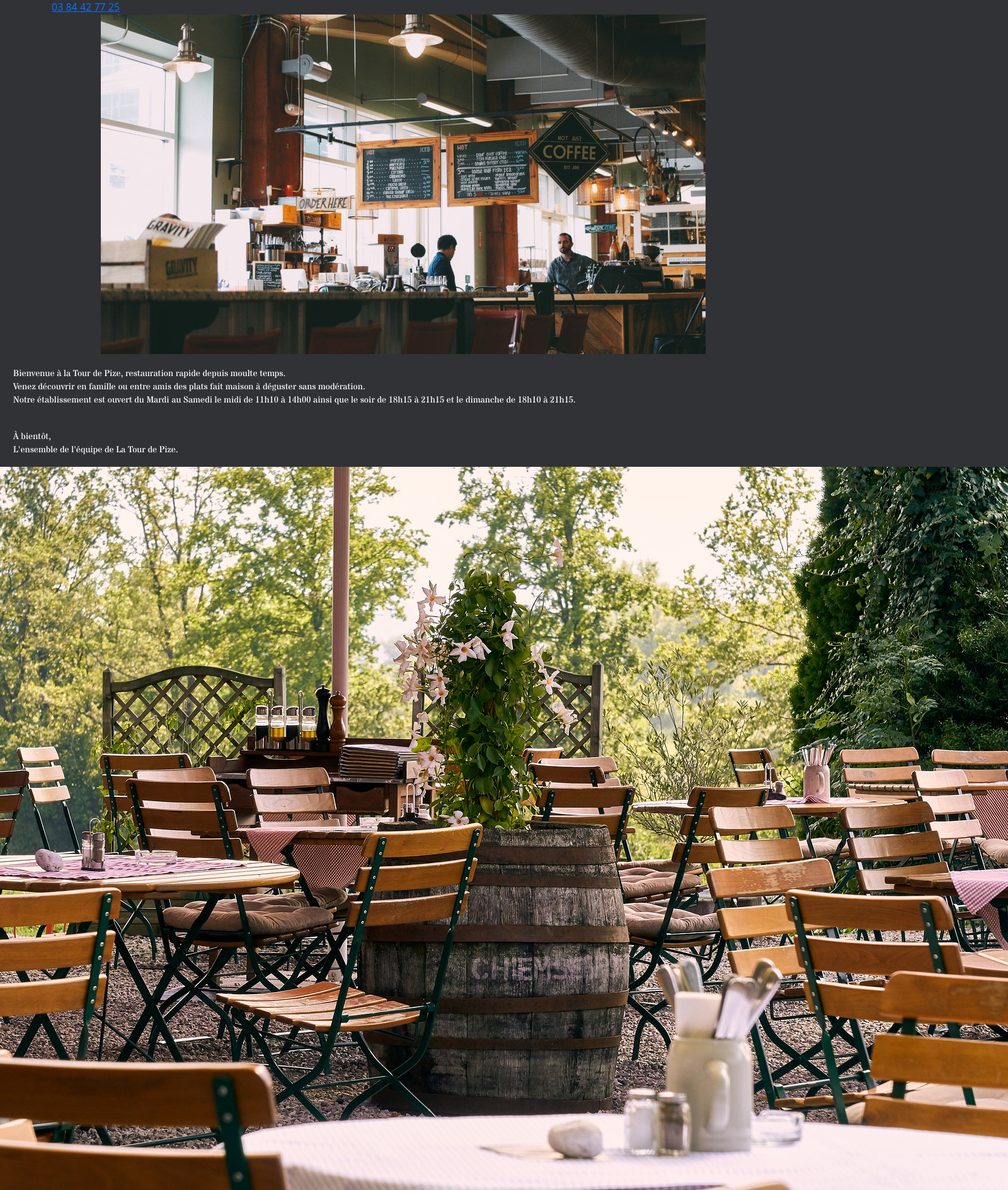
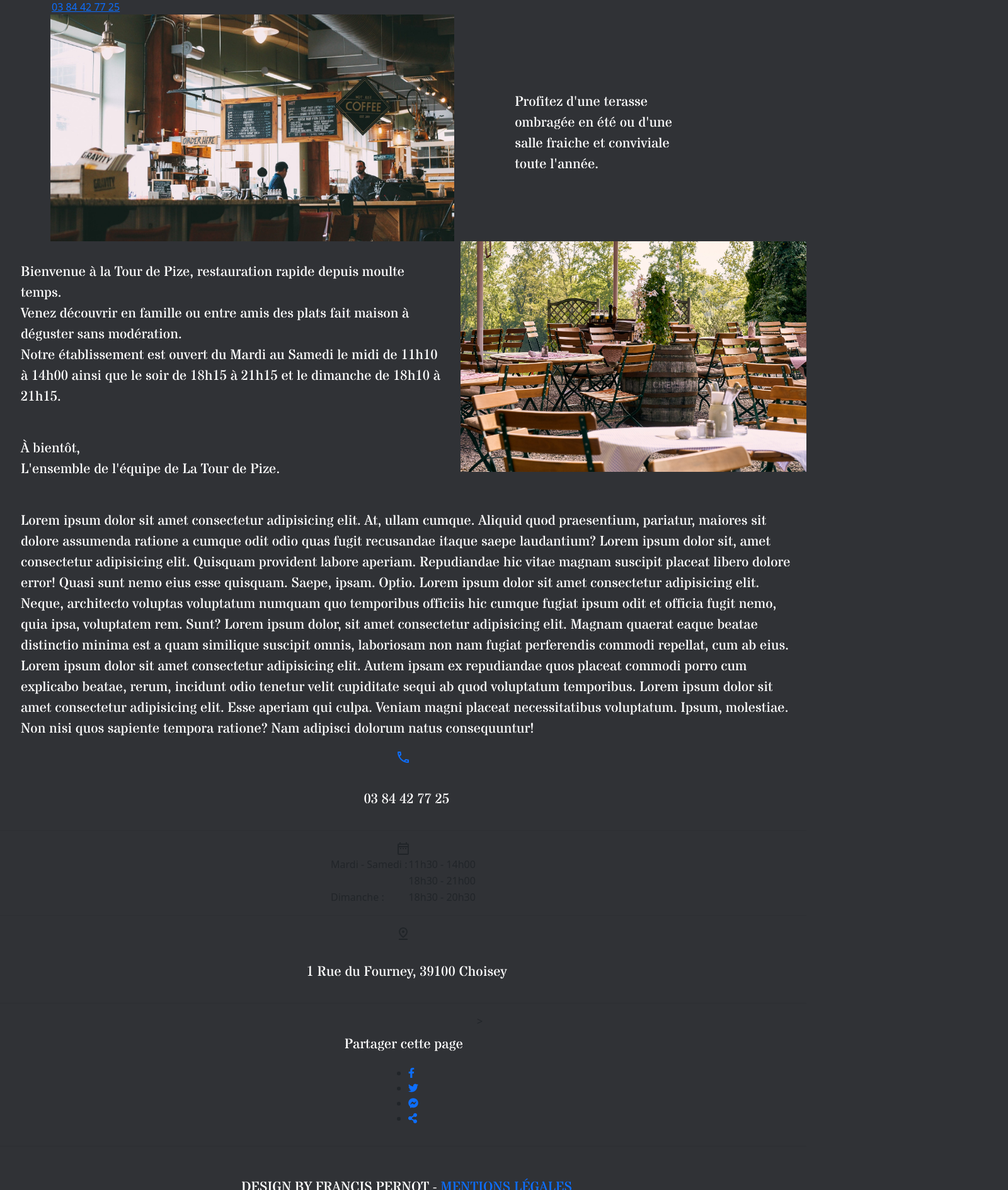
Before and after one commit to Plumtree3D/integration-fastfood, a plain HTML site: page index.html in a window 1280 px wide. Shown: the part 511-2400 px from the top of the page at 63% size, 1600 px wide, since content can reach past the window. Drawn offline with nearby package versions, Linux system fonts and the light colour scheme.

Commit message:
début css dsk

```diff
--- a/css/desktop.css
+++ b/css/desktop.css
@@ -7,7 +7,9 @@
   src: local('Sedan Regular'), url('../fonts/sedan/Sedan-Regular.woff') format('woff');
   }
 
-
+.imgmbl {
+  display: none;
+}
 
 body {
     background-color: #303236;
@@ -15,7 +17,7 @@ body {
 
 p {
     padding: 1.5em 1em 0em 1.5em;
-    font-size: 14px;
+    font-size: 22px;
     color: white;
     font-family: 'Stardos Stencil';
   }
@@ -23,3 +25,20 @@ p {
   #logo {
       display: none;
   }
+
+.cafe {
+  max-height: 360px ;
+  object-fit: contain;
+}
+.com {
+  position: relative;
+  width: 25%;
+  transform: translateY(25%) translateX(-30%)
+}
+.terasse {
+  max-height: 366px;
+}
+
+.box {
+  display: flex;
+}
--- a/css/mobile.css
+++ b/css/mobile.css
@@ -10,6 +10,7 @@
 
 
 @import url('https://fonts.googleapis.com/css2?family=Stardos+Stencil&display=swap');
+@import url('https://fonts.googleapis.com/css2?family=Teko&display=swap');
 
 @font-face {
   font-family: 'Sedan Regular';
@@ -70,6 +71,8 @@ p {
   color: white;
   text-decoration: none;
   font-family: 'Sedan Regular';
+  margin-left: -35%;
+
 
 }
 
@@ -89,7 +92,6 @@ table {
 
 hr {
   border: none;
-  height: 5px;
   background-color: #FF391F;
   width: 60%;margin-left: auto;margin-right: auto;
   opacity: 100%;
@@ -105,24 +107,61 @@ li {
   float: left;
 }
 
+footer p {
+font-size: 16px ;
+}
+
 li a {
   display: block;
-  color: white;
   text-align: center;
-  text-decoration: none;
-  padding: 16px;
+  padding-left: 22px;
+  padding-right: 22px;
+  padding: 0px 22px 16px 22px;
   font-size: 30px;
 }
-a.hover {
+
+a {
+  color: white;
+  text-decoration: none;
+}
+
+a:active {
+  color: #FF391F
+}
+
+#f:active{
+  color:#4267B2;
+}
+#t:active{
+  color:#1DA1F2;
+}
+#m:active{
+  color:#006AFF;
+}
+#s:active{
+  color: limegreen;
+}
+span {
+  transform: scale(2);
   color: white;
 }
 
-span {
-  transform: scale(2);
-  color: white;
+.mentions {
+  letter-spacing:1px;
+  font-family: 'Teko', sans-serif;
+  font-size: 14px;
 }
 
 body {
   margin: 0;
   background-color: #303236 ;
 }
+
+.footer-elements {
+  padding-top: 12px;
+
+}
+
+.share {
+  font-size: 22px
+}
--- a/index.html
+++ b/index.html
@@ -16,6 +16,7 @@
     <link rel="preconnect" href="https://fonts.gstatic.com" crossorigin>
     <link href="https://fonts.googleapis.com/css2?family=Stardos+Stencil&display=swap" rel="stylesheet">
     <link href="https://fonts.googleapis.com/icon?family=Material+Icons+Outlined" rel="stylesheet">
+    <link href="https://fonts.googleapis.com/css2?family=Teko&display=swap" rel="stylesheet">
     <link rel="stylesheet" href="https://use.fontawesome.com/releases/v5.15.4/css/all.css" integrity="sha384-DyZ88mC6Up2uqS4h/KRgHuoeGwBcD4Ng9SiP4dIRy0EXTlnuz47vAwmeGwVChigm" crossorigin="anonymous">
 
   </head>
@@ -33,16 +34,20 @@
         <div class="col">
           <img class="imgdsk" src="images/Logo-menu.png" alt="La tour de Pize">
         </div>
-        <div class="col-5 ">
+        <div class="col-4 ">
          <div><a class="number" href="tel:038442XXXX">03 84 42 77 25</a></div>
       </div>
     </div>
   </div>
 
-  <div class="d-flex justify-content-center">
-    <img class="imgdsk" src="images/cafe.jpg" alt="">
+  <div class="d-flex justify-content-around">
+    <img class="cafe imgdsk" src="images/cafe.jpg" alt="Image de personnes discutant dans un café.">
+    <div class="com imgdsk">
+      <p> Profitez d'une terasse ombragée en été ou d'une salle fraiche et conviviale toute l'année.</p>
+    </div>
   </div>
 
+<div class="box">
   <div>
       <p>Bienvenue à la Tour de Pize, restauration rapide depuis moulte temps. <br>
     Venez découvrir en famille ou entre amis des plats fait maison à déguster sans modération. <br>
@@ -52,10 +57,10 @@
   </div>
 
   <div class="d-flex justify-content-center">
-      <img class="fit-picture" src="images/beer-garden-4465324_1920.jpg" alt="">
+      <img class="fit-picture terasse" src="images/beer-garden-4465324_1920.jpg" alt="Image d'une terasse de brasserie.">
   </div>
-
-  <div class="com">
+</div>
+  <div class="com imgmbl">
     <p> Profitez d'une terasse ombragée en été ou d'une salle fraiche et conviviale toute l'année.</p>
   </div>
 
@@ -72,7 +77,7 @@
       <p>03 84 42 77 25</p>
     </div>
     <hr>
-
+  <div class="footer-elements">
     <div class="d-flex justify-content-center">
       <span class="  material-icons-outlined">date_range</span>
     </div>
@@ -92,30 +97,32 @@
         </tr>
       </table>
     </div>
+  </div>
     <hr>
-
+  <div class="footer-elements">
     <div class="d-flex justify-content-center">
       <span class="material-icons-outlined">pin_drop</span>
     </div>
     <div class="d-flex justify-content-center">
       <p>1 Rue du Fourney, 39100 Choisey</p>
     </div>
+  </div>
     <hr>
 
     <div class="d-flex justify-content-center">
-      <p> Partager cette page </p>>
+      <p class="share"> Partager cette page </p>>
     </div>
     <div class="links d-flex justify-content-center">
       <ul>
-        <li><a class=" " href="https://www.facebook.com/sharer.php" target="blank"><i class="fab fa-facebook-f"></i></a></li>
-        <li><a class=" " href="https://twitter.com/intent/tweet" target="blank"><i class="fab fa-twitter"></i></a></li>
-        <li><a class=" " href="#"> <i class="fab fa-facebook-messenger"> </i ></a></li>
-        <li><a class=" " href="#"><i class="fas fa-share-alt"></i> </a></li>
+        <li><a id="f" href="https://www.facebook.com/sharer.php" target="blank"><i class="fab fa-facebook-f"></i></a></li>
+        <li><a id="t" href="https://twitter.com/intent/tweet" target="blank"><i class="fab fa-twitter"></i></a></li>
+        <li><a id="m" href="#"> <i class="fab fa-facebook-messenger"> </i ></a></li>
+        <li><a id="s" href="#"><i class="fas fa-share-alt"></i> </a></li>
       </ul>
     </div>
     <hr>
     <div class="d-flex justify-content-center">
-      <p> DESIGN BY FRANCIS PERNOT - <a href="#"> MENTIONS LÉGALES </a></p>
+      <p class="mentions"> DESIGN BY FRANCIS PERNOT - <a href="#"> MENTIONS LÉGALES </a></p>
     </div>
 
   </footer>
```
